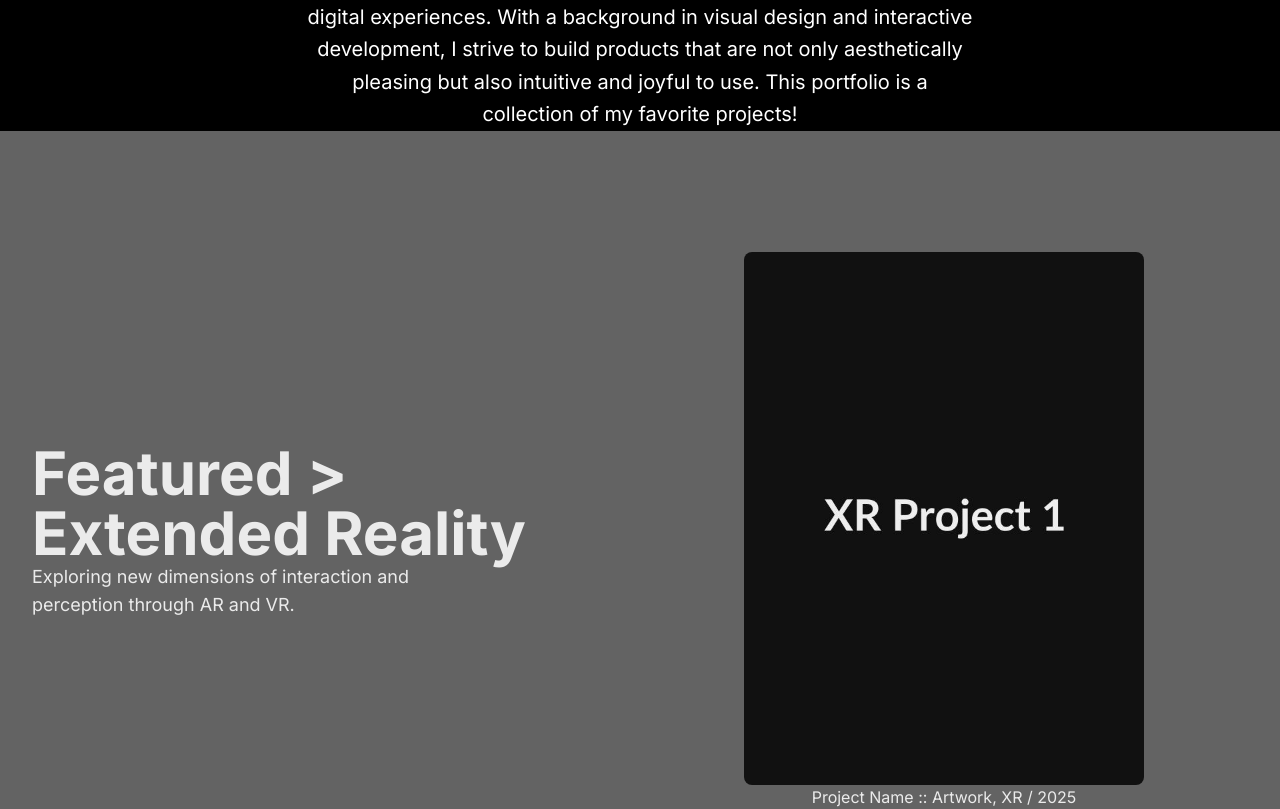
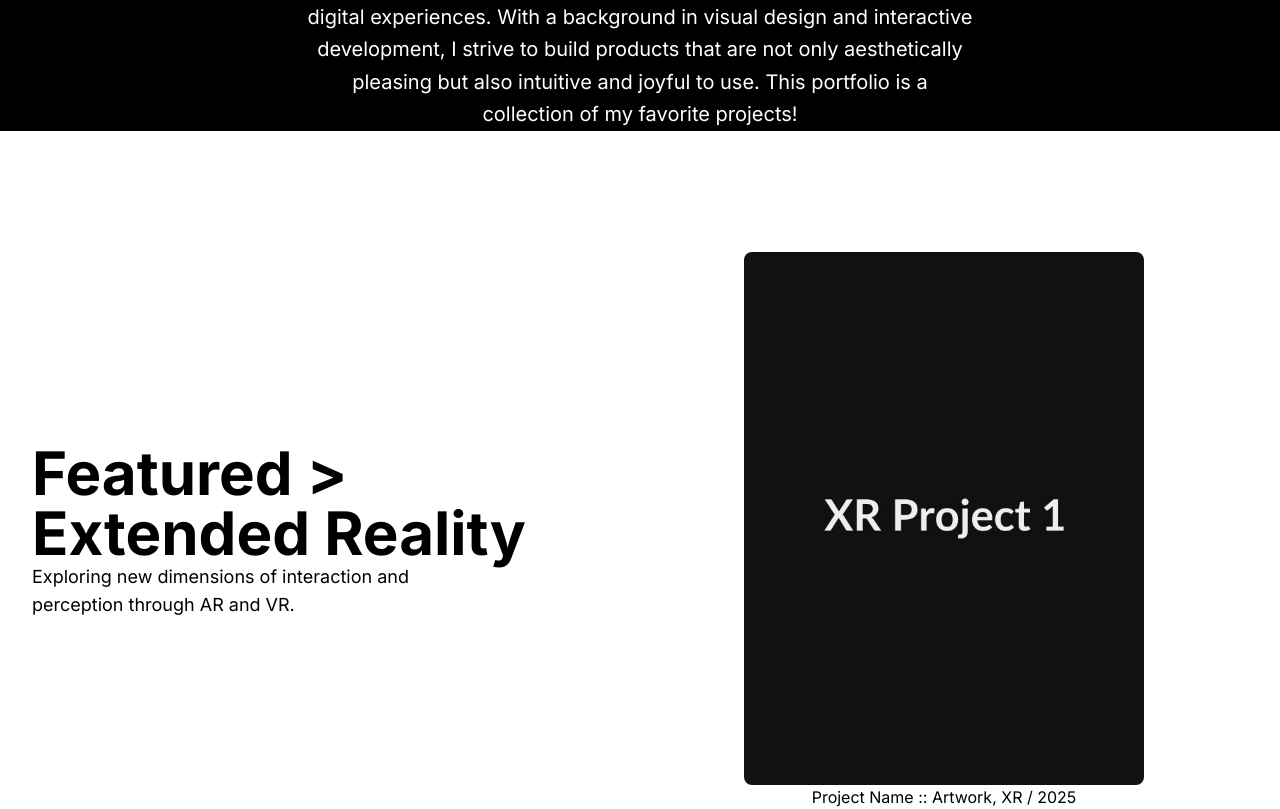
Before and after one commit to kiranamoore/portfolio, a Next.js app: page / in a window 1280 px wide. Shown: the part 880-1689 px from the top of the page. Built offline with nearby package versions, Linux system fonts and the light colour scheme.

Commit message:
<fixed gradient for featured works section>

```diff
--- a/src/components/FeaturedWorks.tsx
+++ b/src/components/FeaturedWorks.tsx
@@ -10,18 +10,18 @@ export default function FeaturedWorks() {
   const targetRef = useRef(null);
   const { scrollYProgress } = useScroll({
     target: targetRef,
-    offset: ["start end", "end start"],
+    offset: ["start 25%", "end 75%"],
   });
 
   const backgroundColor = useTransform(
     scrollYProgress,
-    [0.1, 0.5, 0.9],
+    [0, 0.5, 1],
     ["#FFFFFF", "#000000", "#FFFFFF"]
   );
 
   const color = useTransform(
     scrollYProgress,
-    [0.1, 0.5, 0.9],
+    [0, 0.5, 1],
     ["#000000", "#FFFFFF", "#000000"]
   );
 
```
